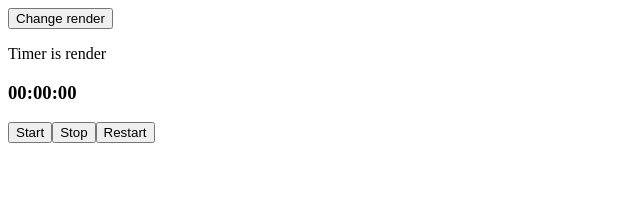
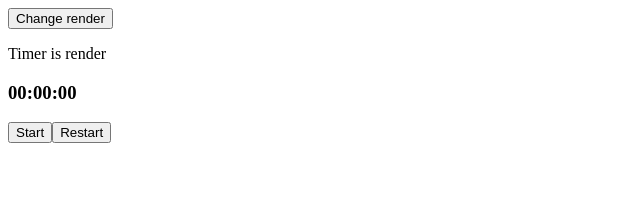
Before and after one commit to freshcodeAlice/pfm-2023-react-welcome, a React (Create React App) app: page / in a window 1280 px wide. Shown: the top 212 px of the page, without its empty margins (0-640 px from the left). Built offline with nearby package versions, Linux system fonts and the light colour scheme.

Commit message:
refactor to one button

```diff
--- a/src/components/Timer/index.js
+++ b/src/components/Timer/index.js
@@ -5,7 +5,8 @@ class Timer extends Component {
     constructor(props) {
         super(props);
         this.state = {
-            time: new Date(0,0,0,0,0,0,0,0)
+            time: new Date(0,0,0,0,0,0,0,0),
+            isRunning: false
         }
         this.intervalId = null;
     }
@@ -15,14 +16,15 @@ class Timer extends Component {
     }
 
     start = () => {
-        if (!this.intervalId) {
+        if (!this.state.isRunning) {
             this.intervalId = setInterval(() => {
 
                 // const newDate = new Date(this.state.time.getTime());
                 // newDate.setSeconds(this.state.time.getSeconds() + 1)
 
                 this.setState({
-                    time: addSeconds(this.state.time, 1)
+                    time: addSeconds(this.state.time, 1),
+                    isRunning: true
                 })
             }, 1000);
         }
@@ -34,6 +36,9 @@ class Timer extends Component {
     stop = () => {
         clearInterval(this.intervalId);
         this.intervalId = null;
+        this.setState({
+            isRunning: false
+        })
     }
 
     componentWillUnmount() {
@@ -47,12 +52,17 @@ class Timer extends Component {
         })
     }
 
+    /// Зробити одну кнопку, на якій відображається "Start", якщо таймер зупинений або "Stop" якщо він іде
+
     render() {
+        const callback = this.state.isRunning ? this.stop : this.start;
+        const textButton = this.state.isRunning ? 'Stop' : 'Start';
         return (
             <article>
                 <h1>{format(this.state.time, 'HH:mm:ss')}</h1>
-                <button onClick={this.start}>Start</button>
-                <button onClick={this.stop}>Stop</button>
+                {/* <button onClick={this.start}>Start</button>
+                <button onClick={this.stop}>Stop</button> */}
+                <button onClick={callback}>{textButton}</button>
                 <button onClick={this.restart}>Restart</button>
             </article>
         );
```
